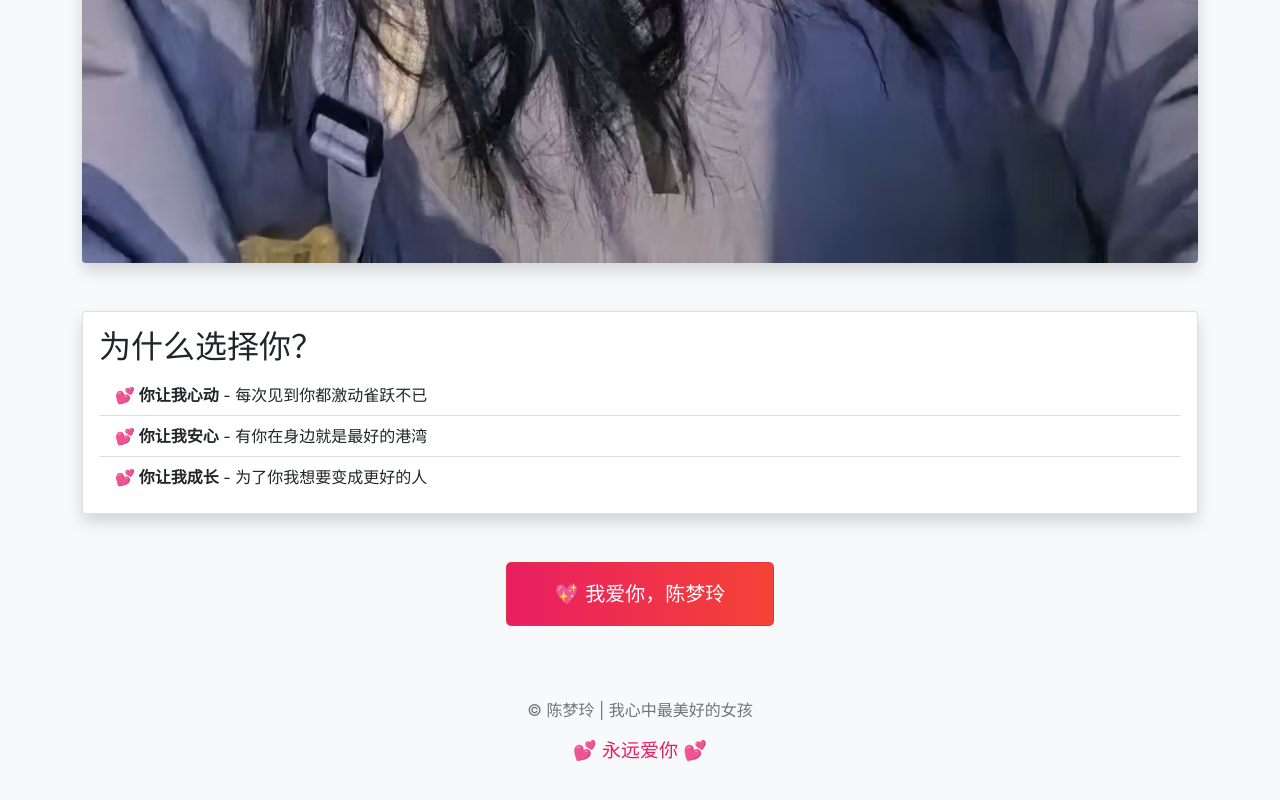
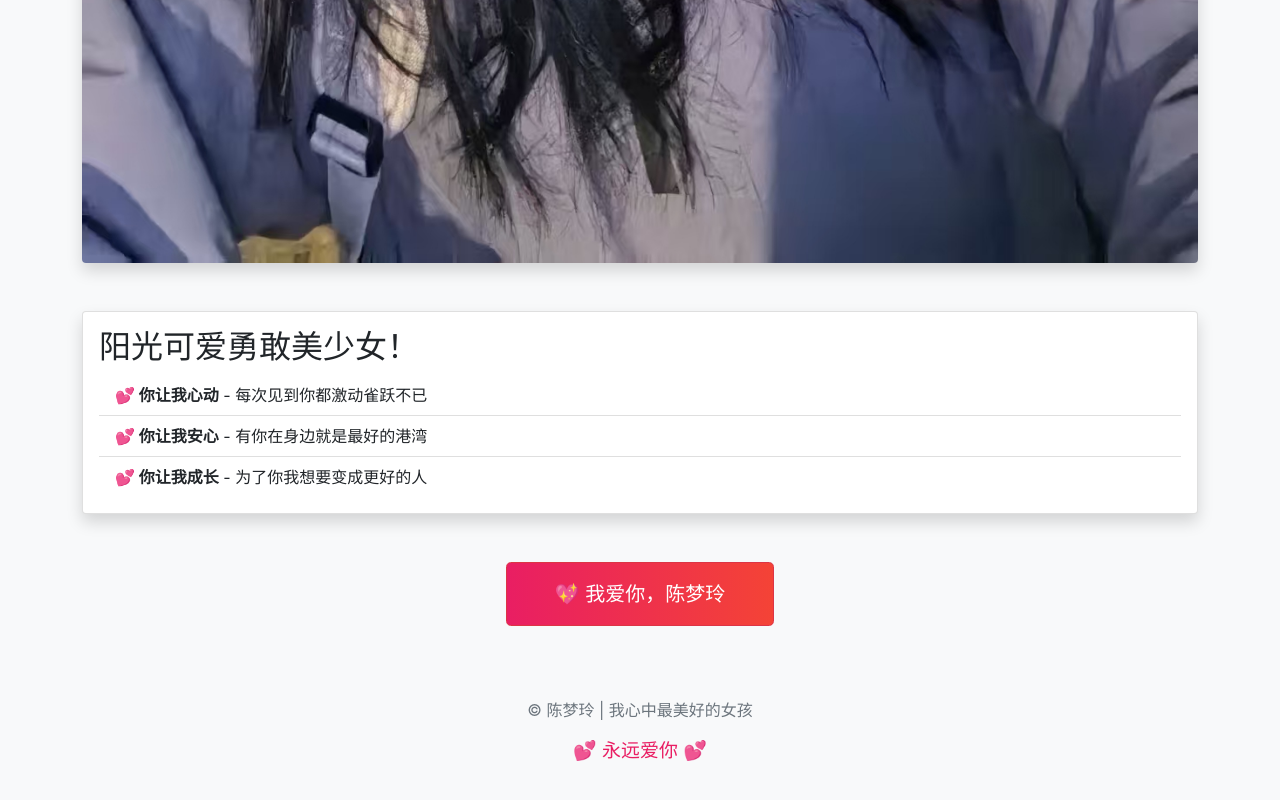
Before and after one commit to zxlcml/zxlcml.github.io, a plain HTML site: page index.html in a window 1280 px wide. Shown: the part 1571-2371 px from the top of the page. Drawn offline with nearby package versions, Linux system fonts and the light colour scheme.

Commit message:
Update index.html

```diff
--- a/index.html
+++ b/index.html
@@ -61,7 +61,7 @@
         <!-- 爱的告白 -->
         <div class="card shadow mb-5">
             <div class="card-body">
-                <h2 class="card-title">为什么选择你？</h2>
+                <h2 class="card-title">阳光可爱勇敢美少女！</h2>
                 <ul class="list-group list-group-flush">
                     <li class="list-group-item"><strong>💕 你让我心动</strong> - 每次见到你都激动雀跃不已</li>
                     <li class="list-group-item"><strong>💕 你让我安心</strong> - 有你在身边就是最好的港湾</li>
```
